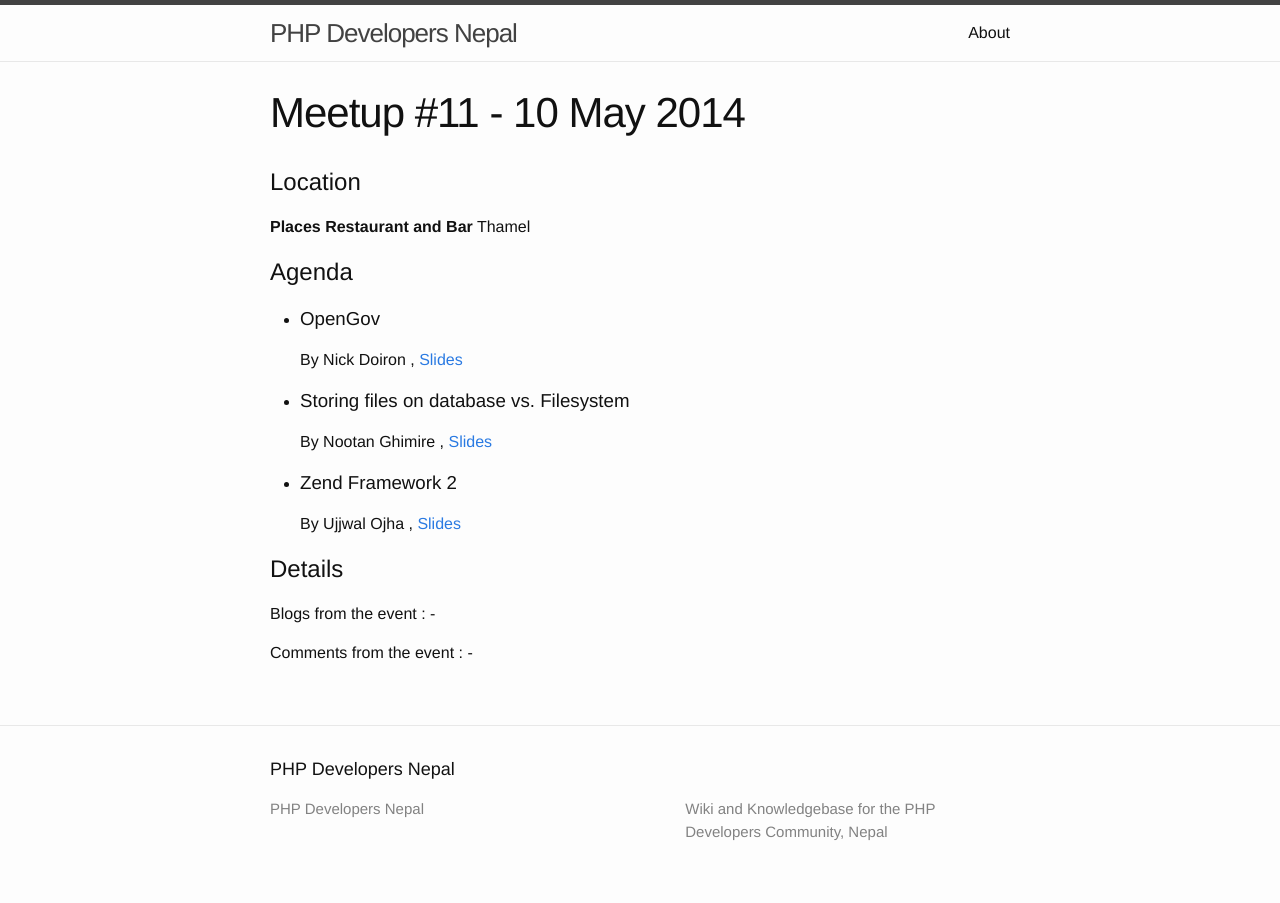
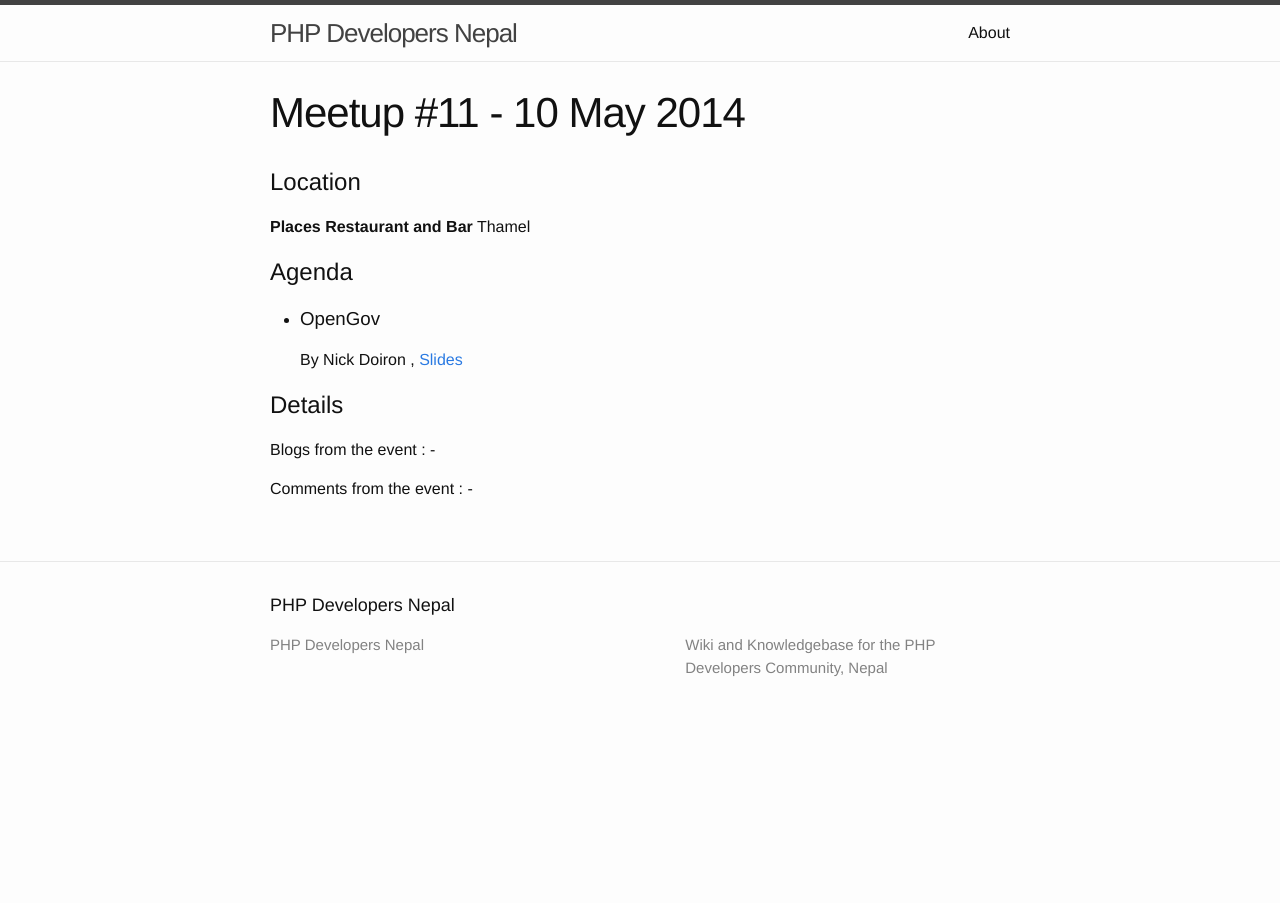
Before and after one commit to developers-nepal/php, a Jekyll site: the page built from _meetup/10-May-2014.md, in a window 1280 px wide. Built offline with Jekyll 4.4.1, drawn with Linux system fonts in a browser that asks for light colours.

Commit message:
remove talks that didnt happen
Removing the talks that were copied from the last meetup.

```diff
--- a/_meetup/10-May-2014.md
+++ b/_meetup/10-May-2014.md
@@ -13,16 +13,6 @@ talks:
     title: "OpenGov"
     prezi: "#"
     photo: "#"
-  - speakers:
-      - name: "Nootan Ghimire"
-    title: "Storing files on database vs. Filesystem"
-    prezi: "#"
-    photo: "#"
-  - speakers:
-      - name: "Ujjwal Ojha"
-    title: "Zend Framework 2"
-    prezi: "#"
-    photo: "#"
 fb: "https://www.facebook.com/events/1450153175229032/"
 ---
 
```
